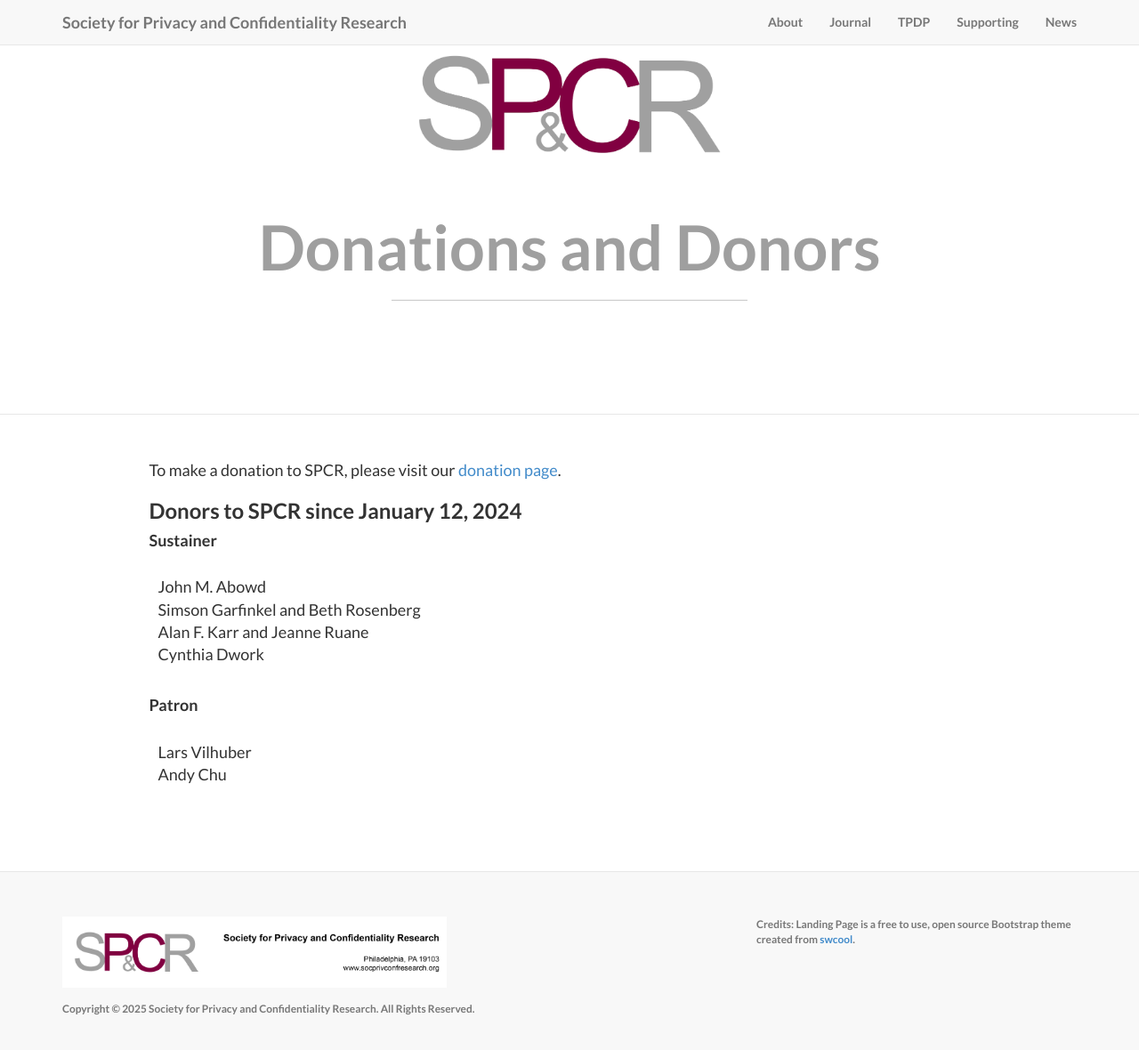
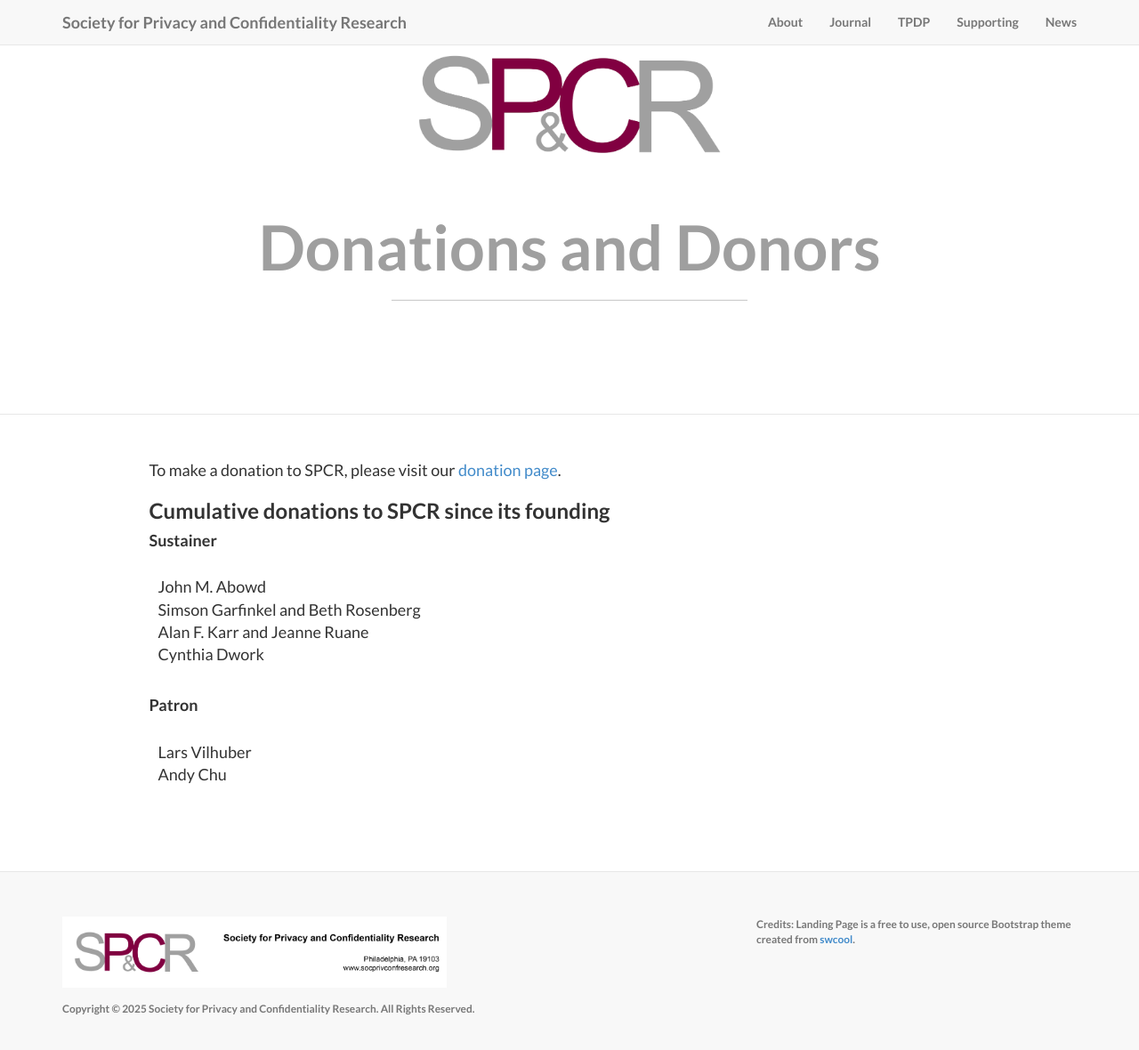
Before and after one commit to journalprivacyconfidentiality/socprivconfresearch.org, a Jekyll site: the page built from _pages/donors.md, in a window 1280 px wide and 1192 px high. Shown: the top 1180 px of the window at 89% size. Built offline with Jekyll 4.4.1, drawn with Linux system fonts in a browser that asks for light colours; nearby versions of some CDN libraries; library files that are not in the unit come from our copies.

Commit message:
Update donors.md
Retitled donation page.

```diff
--- a/_pages/donors.md
+++ b/_pages/donors.md
@@ -7,7 +7,7 @@
 
 To make a donation to SPCR, please visit our [donation page](https://www.zeffy.com/donation-form/donate-to-spcr).
 
-<h3>Donors to SPCR since January 12, 2024</h3>
+<h3>Cumulative donations to SPCR since its founding</h3>
 
 {% assign donor_types = site.data.donors | map: "Type" | uniq %}
 {% for type in donor_types %}
```
